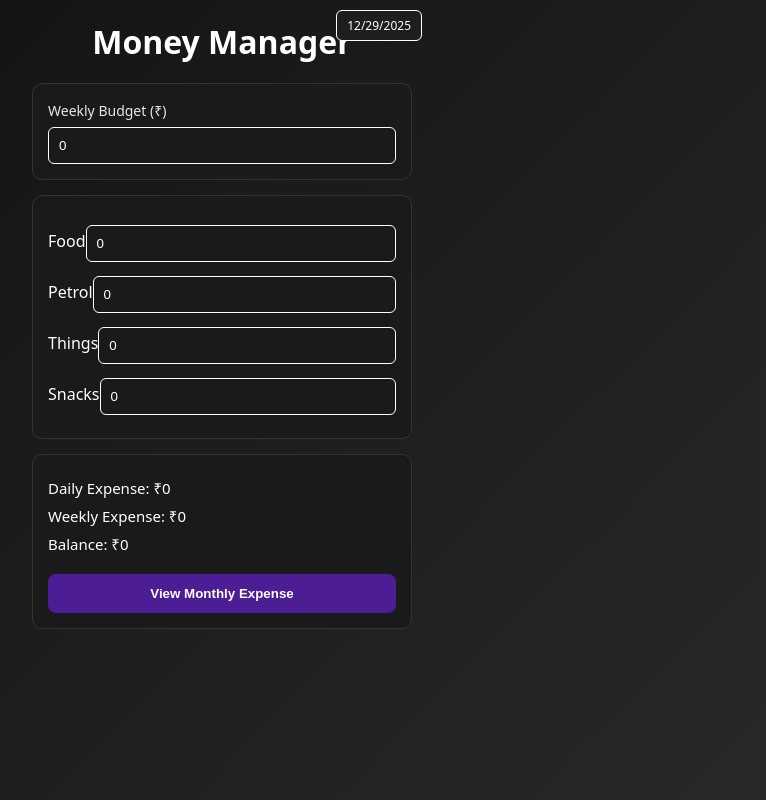
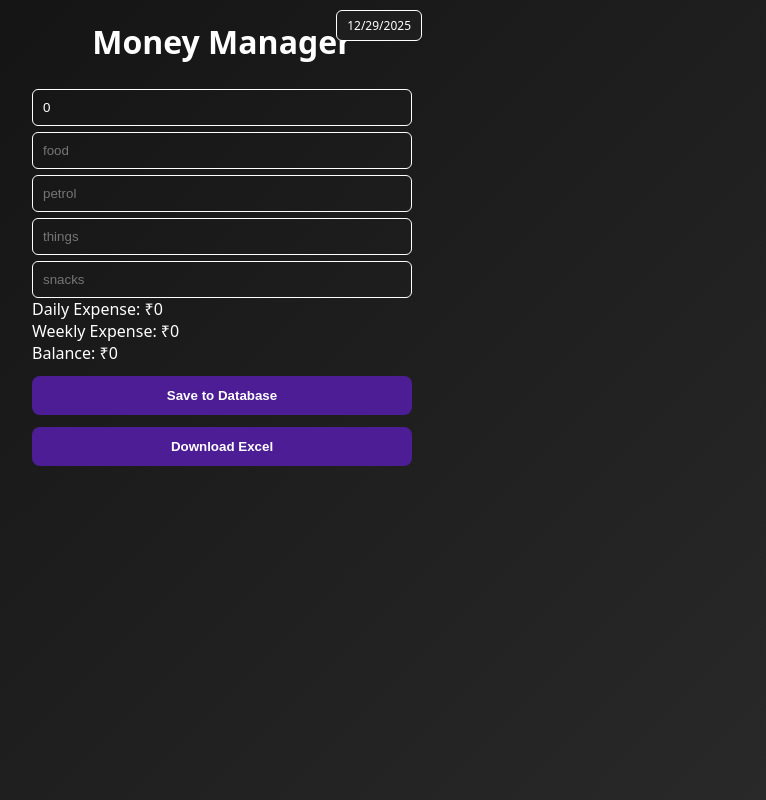
Before and after one commit to RadhakrishnanSA/Money_manager, a React (Vite) app: page / in a window 1280 px wide. Shown: the whole page, without its empty margins (418-1184 px from the left). Built offline with nearby package versions, Linux system fonts and the light colour scheme.

Commit message:
added backend

```diff
--- a/src/App.jsx
+++ b/src/App.jsx
@@ -1,14 +1,17 @@
 import { useState } from "react";
+import { supabase } from "./supabase";
+import * as XLSX from "xlsx";
+import { saveAs } from "file-saver";
 import "./App.css";
 
 const categories = ["food", "petrol", "things", "snacks"];
 
-function App() {
-  const today = new Date().toLocaleDateString();
+export default function App() {
+  const today = new Date();
+  const date = today.toLocaleDateString();
+  const time = today.toLocaleTimeString("en-US", { hour12: true });
 
   const [budget, setBudget] = useState(0);
-  const [showMonthly, setShowMonthly] = useState(false);
-
   const [expenses, setExpenses] = useState({
     food: 0,
     petrol: 0,
@@ -16,63 +19,84 @@ function App() {
     snacks: 0,
   });
 
-  const handleChange = (cat, value) => {
-    setExpenses({ ...expenses, [cat]: Number(value) });
-  };
+  const handleChange = (cat, val) =>
+    setExpenses({ ...expenses, [cat]: Number(val) });
 
   const dailyExpense =
-    expenses.food +
-    expenses.petrol +
-    expenses.things +
-    expenses.snacks;
+    expenses.food + expenses.petrol + expenses.things + expenses.snacks;
 
   const weeklyExpense = dailyExpense;
   const balance = budget - weeklyExpense;
-  const monthlyExpense = weeklyExpense * 4;
+
+  // 🔹 SAVE TO SUPABASE
+  const saveData = async () => {
+    const { error } = await supabase.from("daily_expenses").insert([
+      {
+        date,
+        time,
+        ...expenses,
+        daily_expense: dailyExpense,
+        weekly_expense: weeklyExpense,
+        balance,
+      },
+    ]);
+
+    if (error) {
+      alert("Error saving data");
+      console.error(error);
+    } else {
+      alert("Data saved successfully ✅");
+    }
+  };
+
+  // 🔹 EXPORT TO EXCEL
+  const exportExcel = async () => {
+    const { data } = await supabase.from("daily_expenses").select("*");
+
+    const worksheet = XLSX.utils.json_to_sheet(data);
+    const workbook = XLSX.utils.book_new();
+    XLSX.utils.book_append_sheet(workbook, worksheet, "Expenses");
+
+    const excelBuffer = XLSX.write(workbook, {
+      bookType: "xlsx",
+      type: "array",
+    });
+
+    const file = new Blob([excelBuffer], {
+      type: "application/octet-stream",
+    });
+
+    saveAs(file, "Daily_Expenses.xlsx");
+  };
 
   return (
     <div className="container">
-      <div className="date-box">{today}</div>
+      <div className="date-box">{date}</div>
 
       <h1>Money Manager</h1>
 
-      <div className="card">
-        <label>Weekly Budget (₹)</label>
       <input
         type="number"
+        placeholder="Weekly Budget"
         value={budget}
         onChange={(e) => setBudget(Number(e.target.value))}
       />
-      </div>
 
-      <div className="card">
       {categories.map((cat) => (
-          <div className="row" key={cat}>
-            <span>{cat}</span>
         <input
+          key={cat}
           type="number"
-              value={expenses[cat]}
+          placeholder={cat}
           onChange={(e) => handleChange(cat, e.target.value)}
         />
-          </div>
       ))}
-      </div>
 
-      <div className="card summary">
       <p>Daily Expense: ₹{dailyExpense}</p>
       <p>Weekly Expense: ₹{weeklyExpense}</p>
       <p>Balance: ₹{balance}</p>
 
-        {!showMonthly && (
-          <button onClick={() => setShowMonthly(true)}>
-            View Monthly Expense
-          </button>
-        )}
-
-        {showMonthly && <p>Monthly Expense: ₹{monthlyExpense}</p>}
-      </div>
+      <button onClick={saveData}>Save to Database</button>
+      <button onClick={exportExcel}>Download Excel</button>
     </div>
   );
 }
-
-export default App;
--- /dev/null
+++ b/src/supabase.js
@@ -0,0 +1,6 @@
+import { createClient } from "@supabase/supabase-js";
+
+const supabaseUrl = "https://tqaxijwvmnodzrahakxt.supabase.co";
+const supabaseKey = "eyJhbGciOiJIUzI1NiIsInR5cCI6IkpXVCJ9.eyJpc3MiOiJzdXBhYmFzZSIsInJlZiI6InRxYXhpand2bW5vZHpyYWhha3h0Iiwicm9sZSI6ImFub24iLCJpYXQiOjE3NjY5ODE5NTAsImV4cCI6MjA4MjU1Nzk1MH0.8bBT0NnVZ6dqY4EtqTjOB-9FXwe2df18SerSxOl-5ok";
+
+export const supabase = createClient(supabaseUrl, supabaseKey);
```
Also changed, not shown: package.json (+4 -5 lines), 4 other files (tests, documents, lock files or other folders). Lines whose indentation alone changed are shown as unchanged.
